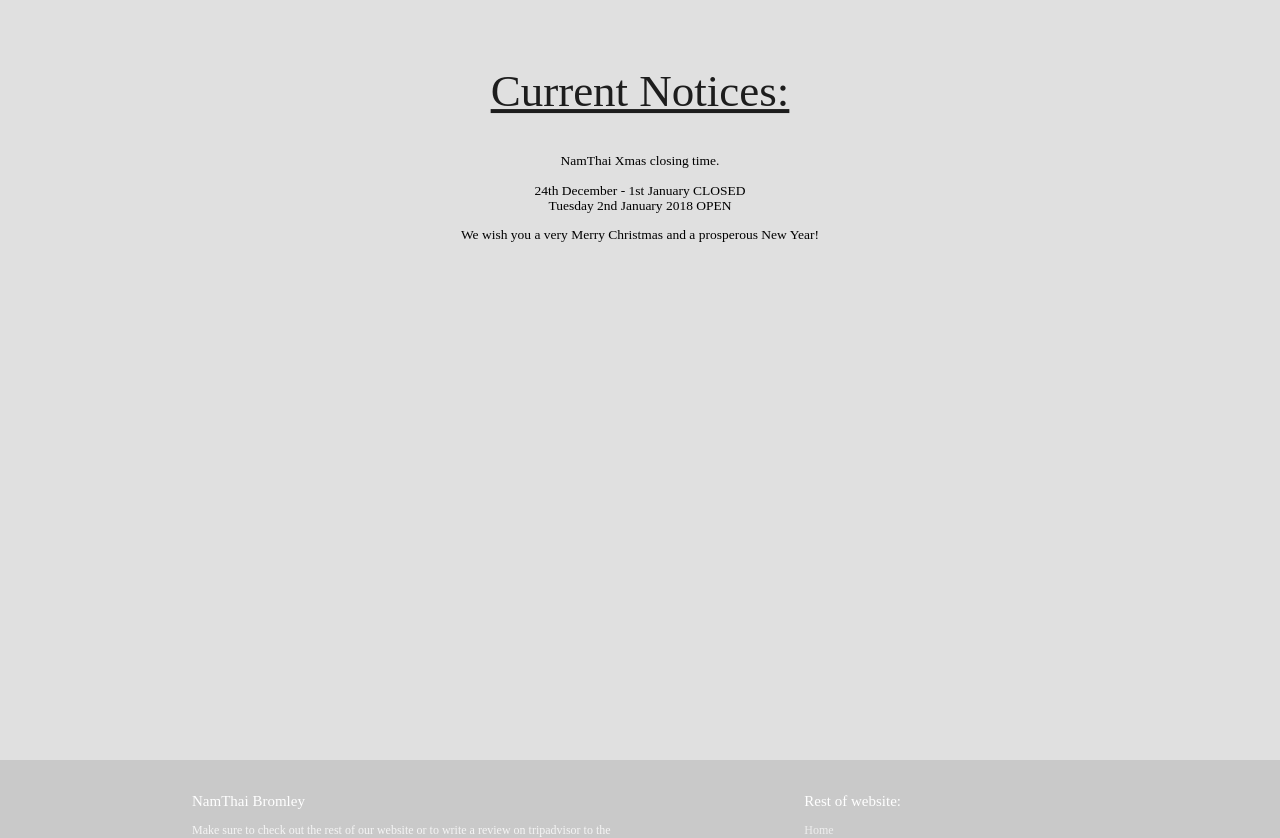
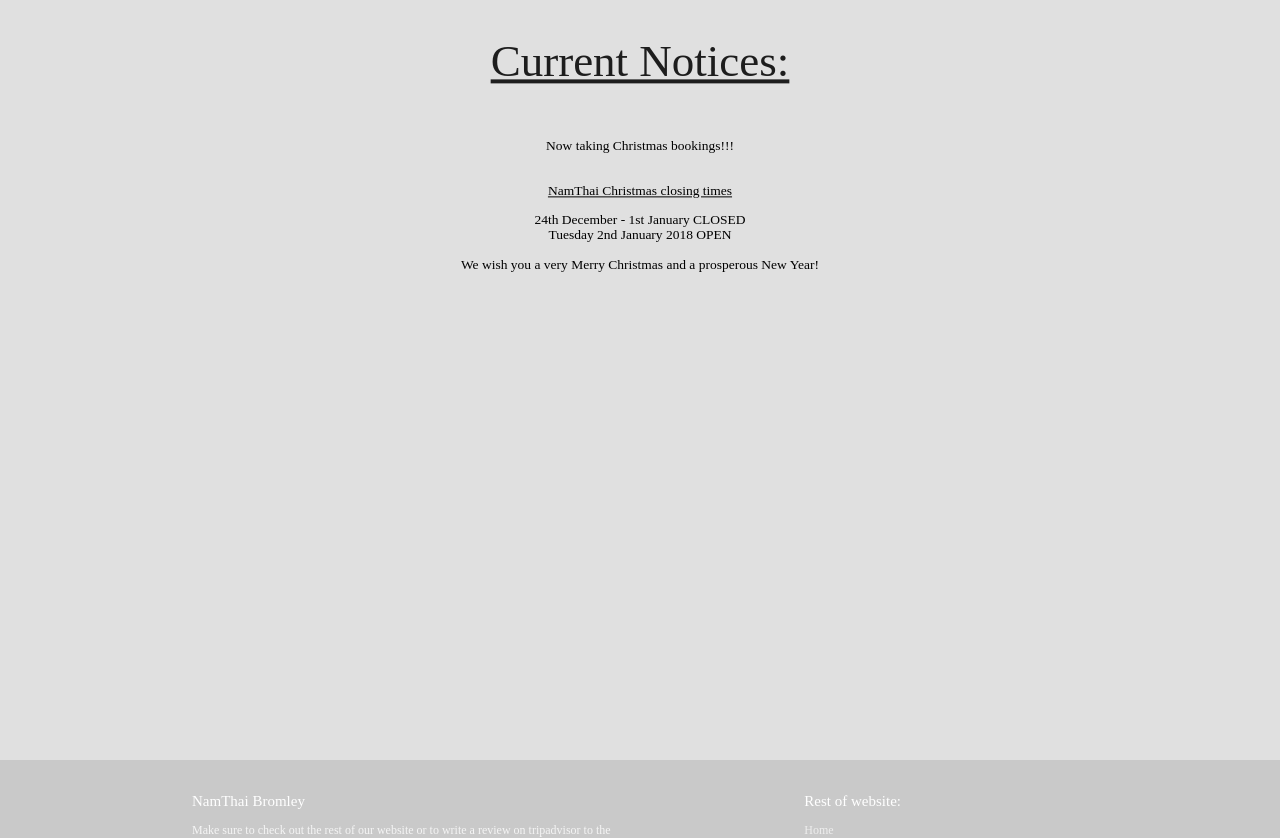
Before and after one commit to todadqa/todadqa.github.io, a plain HTML site: page pages/notice.html in a window 1280 px wide. Shown: the part 1200-2038 px from the top of the page. Drawn offline with Linux system fonts and the light colour scheme; a web font is replaced by a local one.

Commit message:
New notice

```diff
--- a/pages/notice.html
+++ b/pages/notice.html
@@ -73,7 +73,7 @@
     <h1 class="header s10 center headtext">Current Notices:</h1>
       <div class="container">
         <div class="row center">
-          <h5 class="header col s12 subtext" id="stupid">NamThai Xmas closing time.<br><br>24th December - 1st January CLOSED<br>Tuesday 2nd January 2018 OPEN<br><br>We wish you a very Merry Christmas and a prosperous New Year!
+          <h5 class="header col s12 subtext" id="stupid"><br>Now taking Christmas bookings!!!<br><br><br><u>NamThai Christmas closing times</u><br><br>24th December - 1st January CLOSED<br>Tuesday 2nd January 2018 OPEN<br><br>We wish you a very Merry Christmas and a prosperous New Year!
           </h5>
         </div>
       </div>
```
